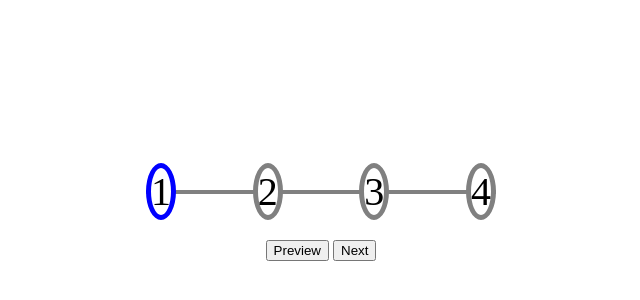
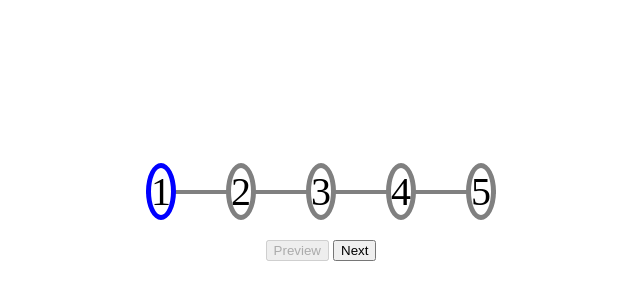
Before and after one commit to acciojob/progress-bar-gurpreetsinghwazir, a website: page main.html in a window 1280 px wide. Shown: the part 196-496 px from the top of the page, without its empty margins (319-959 px from the left). Drawn offline with Linux system fonts and the light colour scheme.

Commit message:
created a submission

```diff
--- a/main.html
+++ b/main.html
@@ -12,14 +12,15 @@
         <div class="progress">
         <div class="line"> </div>
 
-            <div class="circle active" id="one">1</div>
-            <div class="circle" id="two">2</div>
-            <div class="circle" id="three">3</div>
-            <div class="circle" id="four">4</div>
+            <div class="circle active" id="circle-1">1</div>
+            <div class="circle" id="circle-2">2</div>
+            <div class="circle" id="circle-3">3</div>
+            <div class="circle" id="circle-4">4</div>
+			<div class="circle" id="circle-5">5</div>
 
         </div>
 <!-- disabled -->
-        <button type="button" id="prev" class="btn" >Preview</button>
+        <button type="button" id="prev" class="btn" disabled >Preview</button>
         <button type="button" id="next">Next</button>
 
 
```
